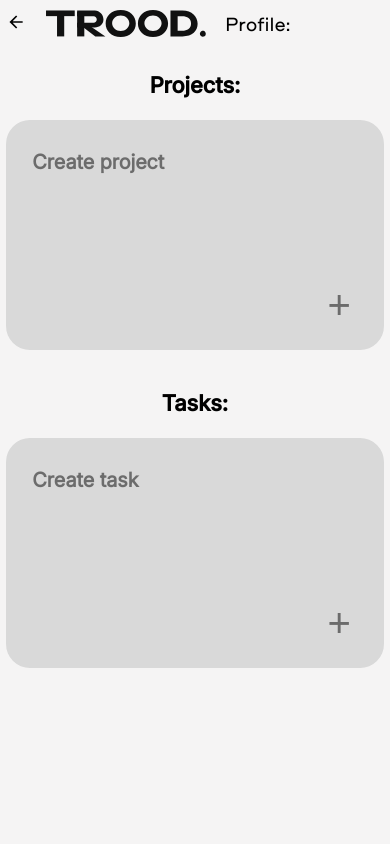
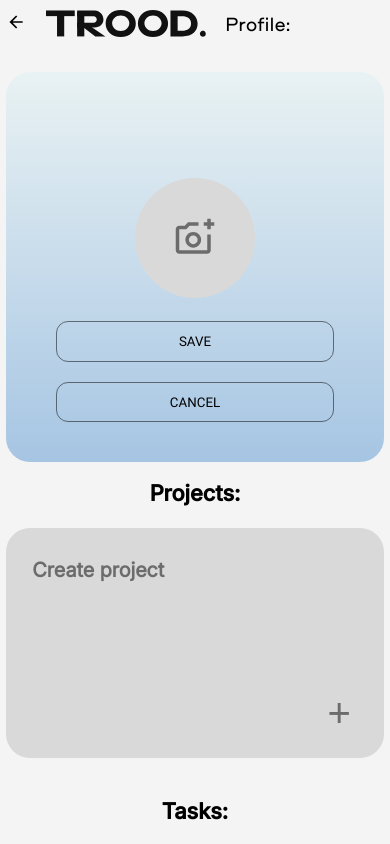
Before and after one commit to sl101/Trood_profile_Vue3, a Vue app: page / in a window 390 px wide. Shown: the top 844 px of the page. Built offline with nearby package versions, Linux system fonts and the light colour scheme.

Commit message:
add AvatarUploader

```diff
--- /dev/null
+++ b/src/components/AvatarUploader.vue
@@ -0,0 +1,62 @@
+<template>
+	<label>
+		<div class="preview">
+			<div v-if="preview">
+				<img :src="preview" alt="Avatar" class="image" />
+			</div>
+				<PhotoIcon v-else/>
+			<input class="input" type="file" accept=".jpg, .jpeg, .png" @change="handleFileChange" />
+		</div>
+	</label>
+</template>
+
+<script setup>
+import { useProfileStore } from "@/stores/profile";
+import { ref, computed } from 'vue';
+import PhotoIcon from '@/assets/images/photo.svg';
+
+const profileStore = useProfileStore();
+const avatar = computed(() => profileStore.profile_data.avatar);
+
+const preview = ref(avatar || null);
+
+const handleFileChange = (event) => {
+	const file = event.target.files[0];
+	if (file) {
+		const reader = new FileReader();
+		reader.onload = (e) => {
+			profileStore.updateProfileField("avatar", e.target.result)
+		};
+		reader.readAsDataURL(file);
+	}
+};
+</script>
+
+<style scoped>
+.preview {
+	width: 120px;
+	height: 120px;
+	border-radius: 50%;
+	overflow: hidden;
+	background-color: var(--gray-light);
+	display: flex;
+	justify-content: center;
+	align-items: center;
+	cursor: pointer;
+	transition: background-color var(--transition);
+}
+
+.preview:hover{
+	background-color: var(--brand-primary);
+}
+
+.image {
+	width: 100%;
+	height: 100%;
+	object-fit: cover;
+}
+
+.input {
+	display: none;
+}
+</style>
--- /dev/null
+++ b/src/components/ProfileForm.vue
@@ -0,0 +1,115 @@
+<template>
+	<form class="form" @submit.prevent="handleSave">
+		<AvatarUploader />
+
+		<!--<ProfileData
+				inputFields={inputFields}
+				formData={formData}
+				setFormData={setFormData}
+				errors={errors}
+				setErrors={setErrors} />-->
+
+		<!--<ProfileVisibility
+				formData={formData}
+				setFormData={setFormData} />-->
+
+		<!--<ProfileInterests
+				title="The scope of your interest:"
+				list={formData.interests}
+				onSave={(updated_interests) =>
+					setFormData((prev) => ({ ...prev, interests: updated_interests }))
+				}
+			/>-->
+
+		<!--<ProfileInterests
+				title="Potential Interests"
+				list={formData.potential_interests}
+				onSave={(updated_interests) =>
+					setFormData((prev) => ({ ...prev, potential_interests: updated_interests }))
+				}
+			/>-->
+
+		<!--<ProfileLinks
+				initial_links={formData.links}
+				onSave={(updatedLinks) =>
+					setFormData((prev) => ({ ...prev, links: updatedLinks }))
+				} />-->
+
+		<div class="controls">
+			<button type="submit" class="btn" @click="handleSave">
+				Save
+			</button>
+			<button type="button" @click="handleCancel" class="btn">
+				Cancel
+			</button>
+		</div>
+	</form>
+</template>
+
+<script setup>
+import AvatarUploader from "./AvatarUploader.vue"
+
+// Обработчик сохранения
+const handleSave = () => {
+  // Логика для сохранения данных
+  console.log('Data saved');
+};
+
+// Обработчик отмены
+const handleCancel = () => {
+  // Логика для отмены
+  console.log('Action cancelled');
+};
+</script>
+
+<style scoped>
+.form {
+	font-family: var(--roboto);
+	padding: 106px 50px 40px;
+	max-width: 790px;
+	display: flex;
+	flex-direction: column;
+	justify-content: center;
+	align-items: center;
+	width: 100%;
+	background: var(--brand-gradient);
+	border-radius: 24px;
+}
+
+.controls {
+	margin-top: clamp(20px, 6vw, 40px);
+	width: 100%;
+	display: flex;
+	justify-content: space-between;
+	align-items: center;
+	gap: 20px;
+}
+
+.btn {
+	font-family: var(--roboto);
+	width: 100%;
+	padding-block: clamp(10px, 3vw, 20px);
+	border: 1px solid var(--gray-dark);
+	border-radius: 12px;
+	background-color: transparent;
+	color: var(--neutral-black);
+	outline: none;
+	text-transform: uppercase;
+	cursor: pointer;
+	transition: background-color var(--transition), border-color var(--transition), color var(--transition);
+}
+
+.btn:hover {
+	background-color: var(--brand-secondary);
+}
+
+.btn:focus {
+	border-color: var(--neutral-black);
+	color: var(--neutral-black);
+}
+
+@media (max-width: 480px) {
+	.controls {
+		flex-wrap: wrap;
+	}
+}</style>
--- a/src/components/ProfilePage.vue
+++ b/src/components/ProfilePage.vue
@@ -28,6 +28,7 @@
 					<EntitySection entity="projects" title="Projects:" />
 					<EntitySection entity="tasks" title="Tasks:" />
 				</div>
+				<ProfileForm/>
 			</div>
 		</div>
 	</section>
@@ -36,7 +37,9 @@
 <script setup>
 import { useProfileStore } from "@/stores/profile";
 import { ref } from "vue";
-import EntitySection from "./EntitySection .vue";
+import EntitySection from "./EntitySection.vue";
+import ProfileForm from "./ProfileForm.vue";
+
 
 const profileStore = useProfileStore();
 
--- a/src/services/storageService.js
+++ b/src/services/storageService.js
@@ -3,7 +3,8 @@ export const api = {
 		// Simulating an API request to get a profile
 		return new Promise((resolve) => {
 			const data = JSON.parse(localStorage.getItem("profile_data"));
-			setTimeout(() => resolve(data), 3000); // Simulation of response delay
+			resolve(data);
+			//setTimeout(() => resolve(data), 3000); // Simulation of response delay
 		});
 	},
 
@@ -11,7 +12,8 @@ export const api = {
 		// Simulating an API request to update a profile
 		return new Promise((resolve) => {
 			localStorage.setItem("profile_data", JSON.stringify(profileData));
-			setTimeout(() => resolve(profileData), 3000); // Simulation of response delay
+			resolve(profileData);
+			//setTimeout(() => resolve(profileData), 3000); // Simulation of response delay
 		});
 	},
 };
```
Also changed, not shown: src/assets/variables.css (+13 -0 lines), src/assets/images/photo.svg (added), src/components/EntitySection.vue (renamed from src/components/EntitySection .vue).
